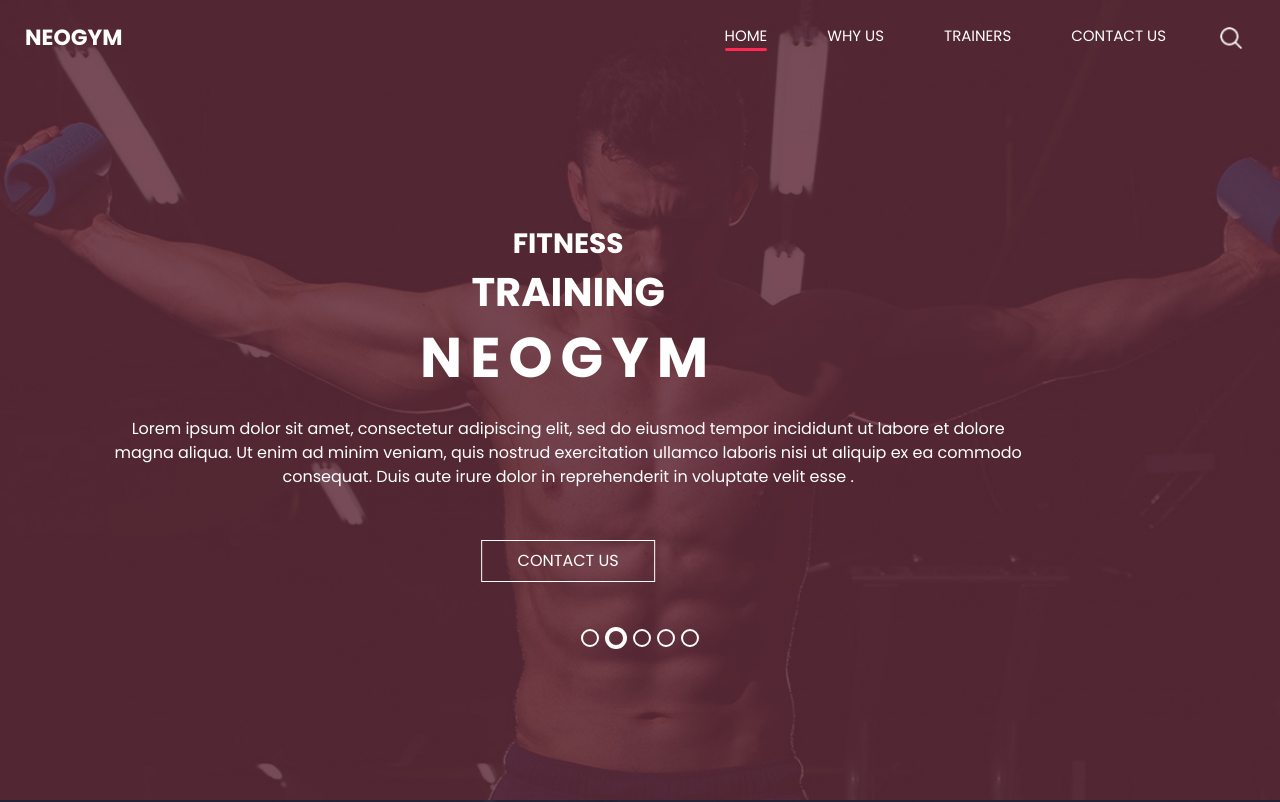
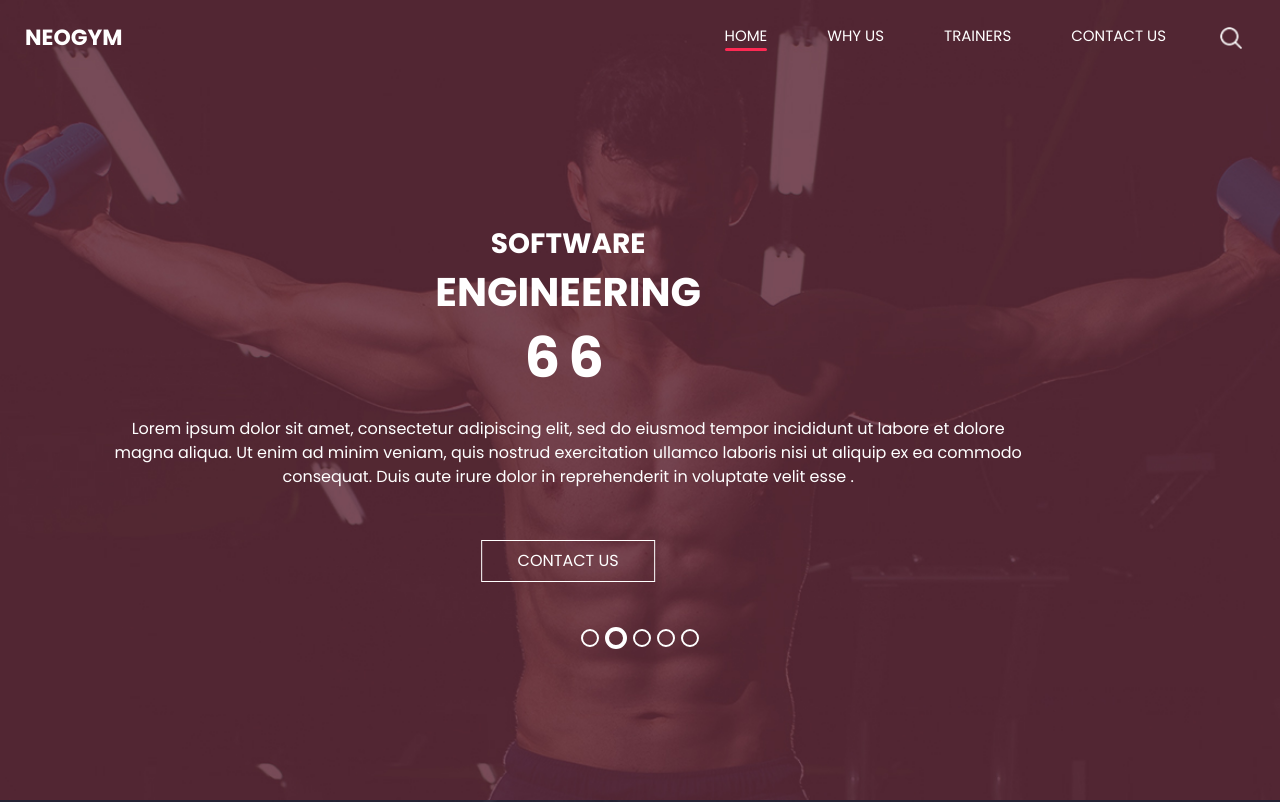
Before and after one commit to kunpriyaa/neogym, a plain HTML site: page index.html in a window 1280 px wide. Shown: the top 802 px of the page. Drawn offline with nearby package versions, Linux system fonts and the light colour scheme.

Commit message:
Update index.html

```diff
--- a/index.html
+++ b/index.html
@@ -81,13 +81,13 @@
                 <div class="detail-box">
                   <div>
                     <h3>
-                      Fitness
+                      Software
                     </h3>
                     <h2>
-                      Training
+                      Engineering
                     </h2>
                     <h1>
-                      Neogym
+                      66
                     </h1>
                     <p>
                       Lorem ipsum dolor sit amet, consectetur adipiscing elit, sed do eiusmod tempor incididunt ut labore et dolore magna aliqua. Ut enim ad minim veniam, quis nostrud exercitation ullamco laboris nisi ut aliquip ex ea commodo consequat. Duis aute irure dolor in reprehenderit in voluptate velit esse .
@@ -108,13 +108,13 @@
                 <div class="detail-box">
                   <div>
                     <h3>
-                      Fitness
+                      66024974
                     </h3>
                     <h2>
-                      Training
+                      66022567
                     </h2>
                     <h1>
-                      Neogym
+                      66022691
                     </h1>
                     <p>
                       Lorem ipsum dolor sit amet, consectetur adipiscing elit, sed do eiusmod tempor incididunt ut labore et dolore magna aliqua. Ut enim ad minim veniam, quis nostrud exercitation ullamco laboris nisi ut aliquip ex ea commodo consequat. Duis aute irure dolor in reprehenderit in voluptate velit esse .
@@ -135,13 +135,13 @@
                 <div class="detail-box">
                   <div>
                     <h3>
-                      Fitness
+                      Software
                     </h3>
                     <h2>
-                      Training
+                      Engineering
                     </h2>
                     <h1>
-                      Neogym
+                      66
                     </h1>
                     <p>
                       Lorem ipsum dolor sit amet, consectetur adipiscing elit, sed do eiusmod tempor incididunt ut labore et dolore magna aliqua. Ut enim ad minim veniam, quis nostrud exercitation ullamco laboris nisi ut aliquip ex ea commodo consequat. Duis aute irure dolor in reprehenderit in voluptate velit esse .
```
